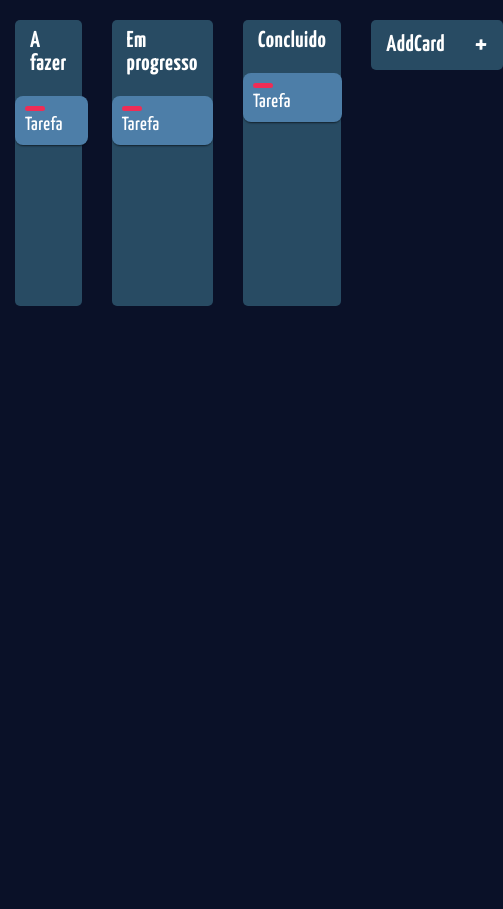
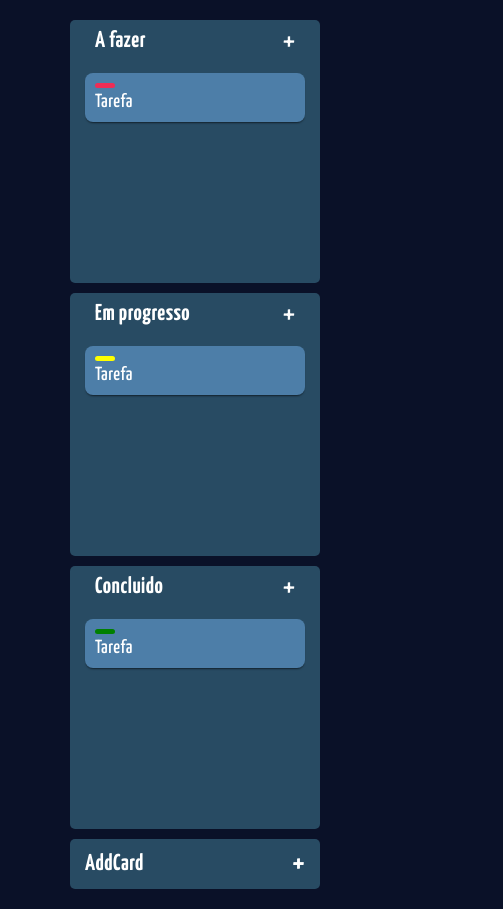
Before and after one commit to PabloRSantos/DragAndDrop, a plain HTML site: page index.html in a window 390 px wide. Shown: the whole page, 503 px wide, since content can reach past the window. Before the commit the page ends 844 px from the top, so only its background shows below. Drawn offline with Linux system fonts and the light colour scheme.

Commit message:
create responsivity

```diff
--- a/index.html
+++ b/index.html
@@ -10,28 +10,37 @@
 <body>
     <main id="cards">
         <div class="card">
-            <h3>A fazer</h3>
+            <div class="top">
+                <h3>A fazer</h3>
+                <p>+</p>
+            </div>
             <div class="areaDrop">
                 <div class="cardObject" draggable="true">
-                    <div class="status"></div>
+                    <div class="status red"></div>
                     <p>Tarefa</p>
                 </div>
             </div>
         </div>
         <div class="card">
-            <h3>Em progresso</h3>
+            <div class="top">
+                <h3>Em progresso</h3>
+                <p>+</p>
+            </div>
             <div class="areaDrop">
                 <div class="cardObject" draggable="true">
-                    <div class="status"></div>
+                    <div class="status yellow"></div>
                     <p>Tarefa</p>
                 </div>
             </div>
         </div>
         <div class="card">
-            <h3>Concluido</h3>
+            <div class="top">
+                <h3>Concluido</h3>
+                <p>+</p>
+            </div>
             <div class="areaDrop">
                 <div class="cardObject" draggable="true">
-                    <div class="status"></div>
+                    <div class="status green"></div>
                     <p>Tarefa</p>
                 </div>
             </div>
--- a/style.css
+++ b/style.css
@@ -13,10 +13,13 @@ body {
 
 #cards {
     display: flex;
+    margin: 20px 20px;
+    flex-wrap: wrap;
+    justify-content: center;
 }
 
 .addCard {
-    margin: 20px 15px;
+    margin: 0 10px;
     background-color: #284B63;
     border-radius: 5px;
     height: 50px;
@@ -34,22 +37,32 @@ margin: 0 15px;
     letter-spacing: 0.5px;
 }
 
-.addCard p {
+.addCard p, .card .top p {
     font-size: 30px;
+    cursor: pointer;
 }
 
 .card {
-    margin: 20px 15px;
+    margin: 0px 10px 10px 10px;
     background-color: #284B63;
     border-radius: 5px;
     width: 250px;
     max-width: 250px;
     display: flex;
     flex-direction: column;
+    flex-wrap: wrap;
+}
+
+.card .top {
+    display: flex;
+    justify-content: space-between;
+    align-items: center;
+    width: 80%;
+    margin: 0 auto;
 }
 
 .card h3 {
-    margin: 10px 15px;
+    margin: 10px 0;
     font-size: 23px;
     font-weight: 700;
     letter-spacing: 0.5px;
@@ -86,9 +99,20 @@ margin: 0 15px;
 
 
 .status {
-    background-color: #EF2D56;
     border-radius: 5px;
     max-width: 20px;
     min-height: 5px;
     margin-bottom: 5px;
 }
+
+.status.red{
+    background-color: #EF2D56;
+}
+
+.status.green{
+    background-color: green;
+}
+
+.status.yellow{
+    background-color: yellow;
+}
```
